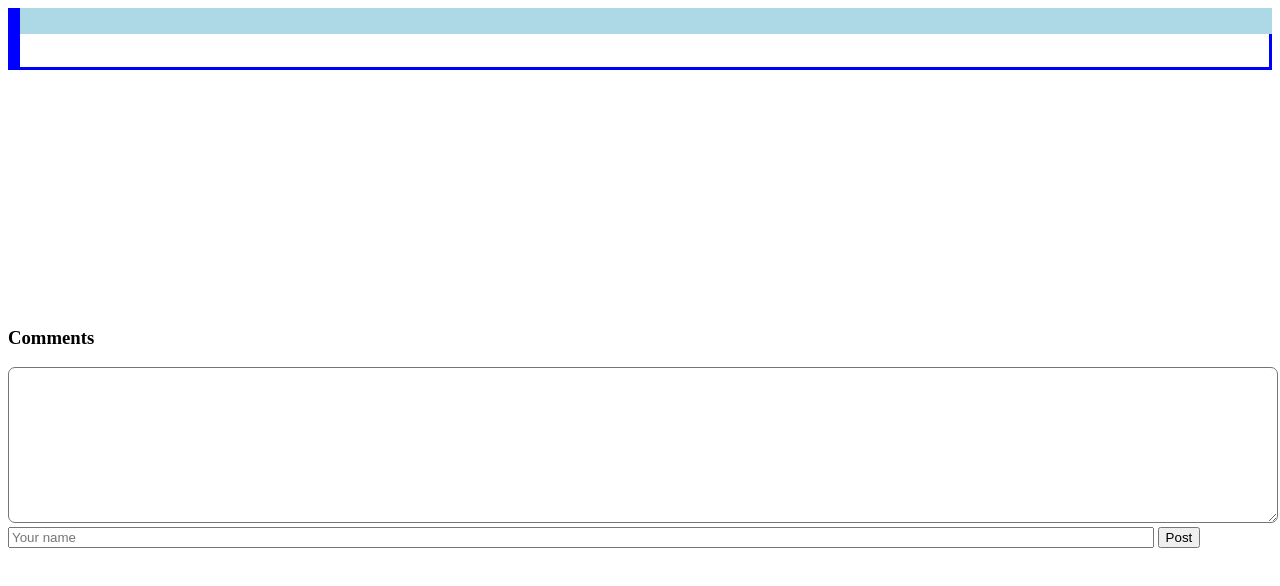
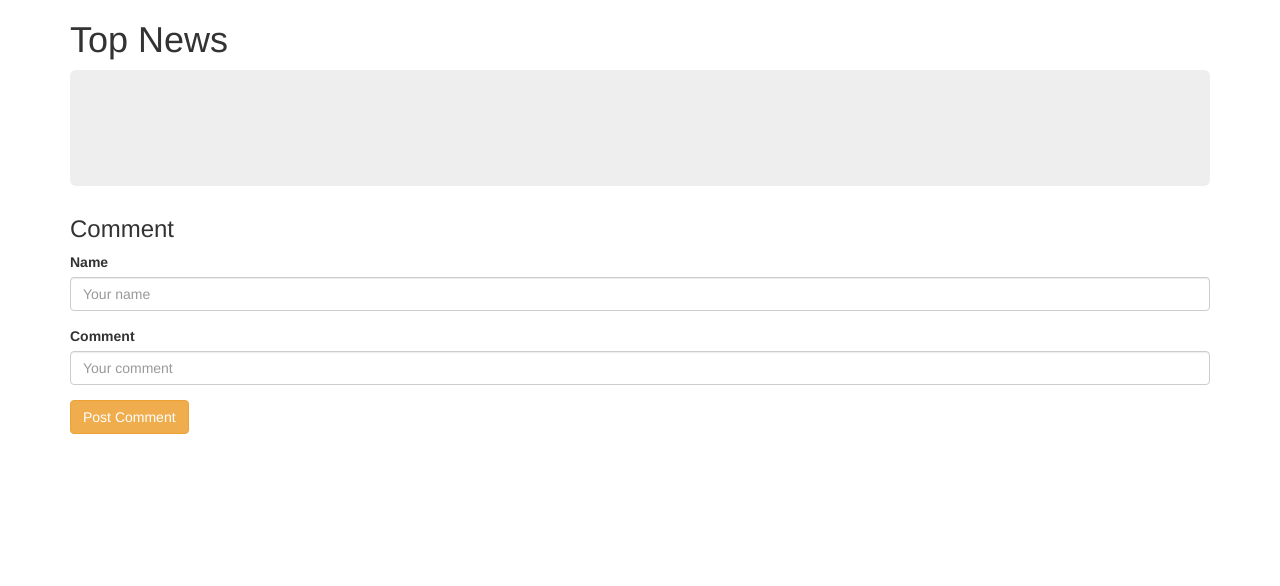
Before and after one commit to chukmunnlee/madh5_workshop, a website: page workshop02/index.html in a window 1280 px wide. Drawn offline with nearby package versions, Linux system fonts and the light colour scheme; some packages are replaced by stand-ins of ours.

Commit message:
updated workshop02 index.html template to use bootstrap

```diff
--- a/workshop02/index.html
+++ b/workshop02/index.html
@@ -1,48 +1,65 @@
 <!DOCTYPE html>
-
-<html>
-
+ <html ng-app="TopNewsApp">
 	<head>
-    <title>TopNews</title>
+		<title>TODO supply a title</title>
 		<meta charset="UTF-8">
 		<meta name="viewport" content="width=device-width, initial-scale=1.0">
 
-    <script src="/bower_components/angular/angular.js"></script>
-    <script src="/bower_components/angular-animate/angular-animate.js"></script>
+		<link rel="stylesheet" href="bower_components/bootstrap/dist/css/bootstrap.css">
+		<script src="bower_components/angular/angular.js"></script>
 
-    <link rel="stylesheet" href="/index.css" />
-    <script src="/index.js"></script>
+		<link rel="stylesheet" href="index.css">
+		<script src="index.js"></script>
 	</head>
-
 	<body>
-
 		<div class="container">
-        <div class="newsitem">
-            <div class="title">
-                <h1>
-					<!-- title -->
-				<h1>
+			<h1>Top News</h1>
+			<div class="jumbotron">
+				<div class="row">
+					<div class="col-sm-5">
+						<!-- TODO: thumbnail -->
+						<img class="img-responsive" ng-src="">
 					</div>
-            <div class="content">
-                <div class="thumbnail">
-					<!-- thumbnail -->
-                    <img src="">
-                </div>
-                <span class="description">
+					<div class="col-sm-7">
+						<h2>
+							<!-- TODO: title -->
+						</h2>
+						<p>
 							<!-- description -->
-                </span>
-
-                <span class="pubdate">
-                    <!-- pubdate -->
-                </span>
+						</p>
+						<p class="pubdate">
+							<!-- TODO: pubdate -->
+						</p>
 					</div>
 				</div>
 			</div>
-    <h3>Comments</h3>
-    <textarea rows="10" id="commentText"></textarea>
-    <br>
-    <input type="text" placeholder="Your name" id="username">
-    <button>Post</button>
+
+			<h3>Comment</h3>
+
+			<form>
+				<div class="form-group">
+					<label for="nameField">Name</label>
+					<!-- TODO: Name model -->
+					<input type="text" size="50" placeholder="Your name"
+						id="nameField" name="nameField" required
+						class="form-control">
+				</div>
+				<div class="form-group">
+					<label for="commentField">Comment</label>
+					<!-- TODO: Comment model -->
+					<input type="text" size="50" placeholder="Your comment"
+						id="commentField" name="commentField" required
+						class="form-control">
+				</div>
+				<div class="form-group">
+					<!-- TODO: Post comment action -->
+					<button class="btn btn-warning btn-large" type="button">
+						Post Comment
+					</button>
+				</div>
+			</form>
+
+		</div>
+
 	</body>
-
 </html>
```
Also changed, not shown: workshop02/_index.html (added, +48 -0 lines). Lines whose indentation alone changed are shown as unchanged.
